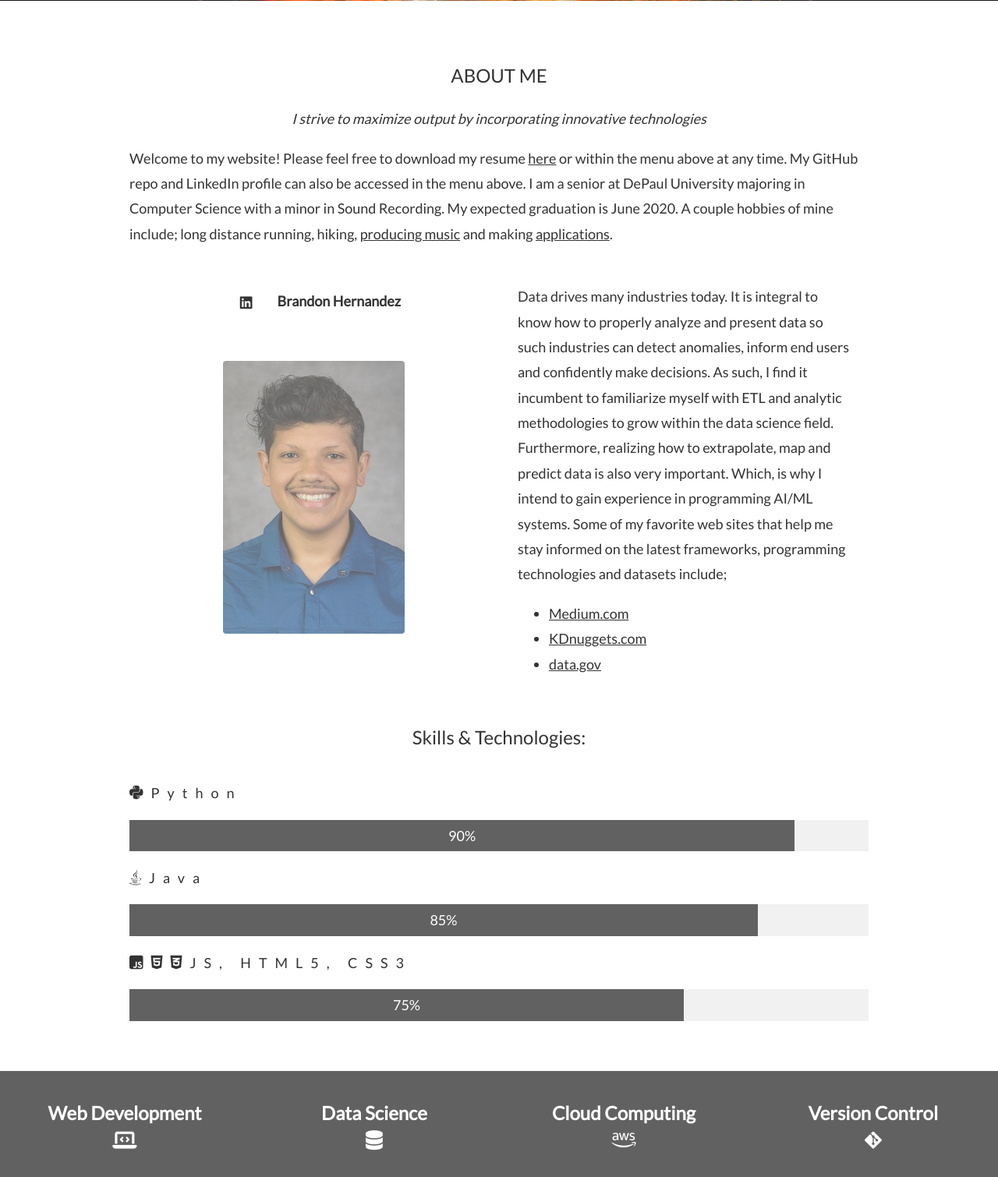
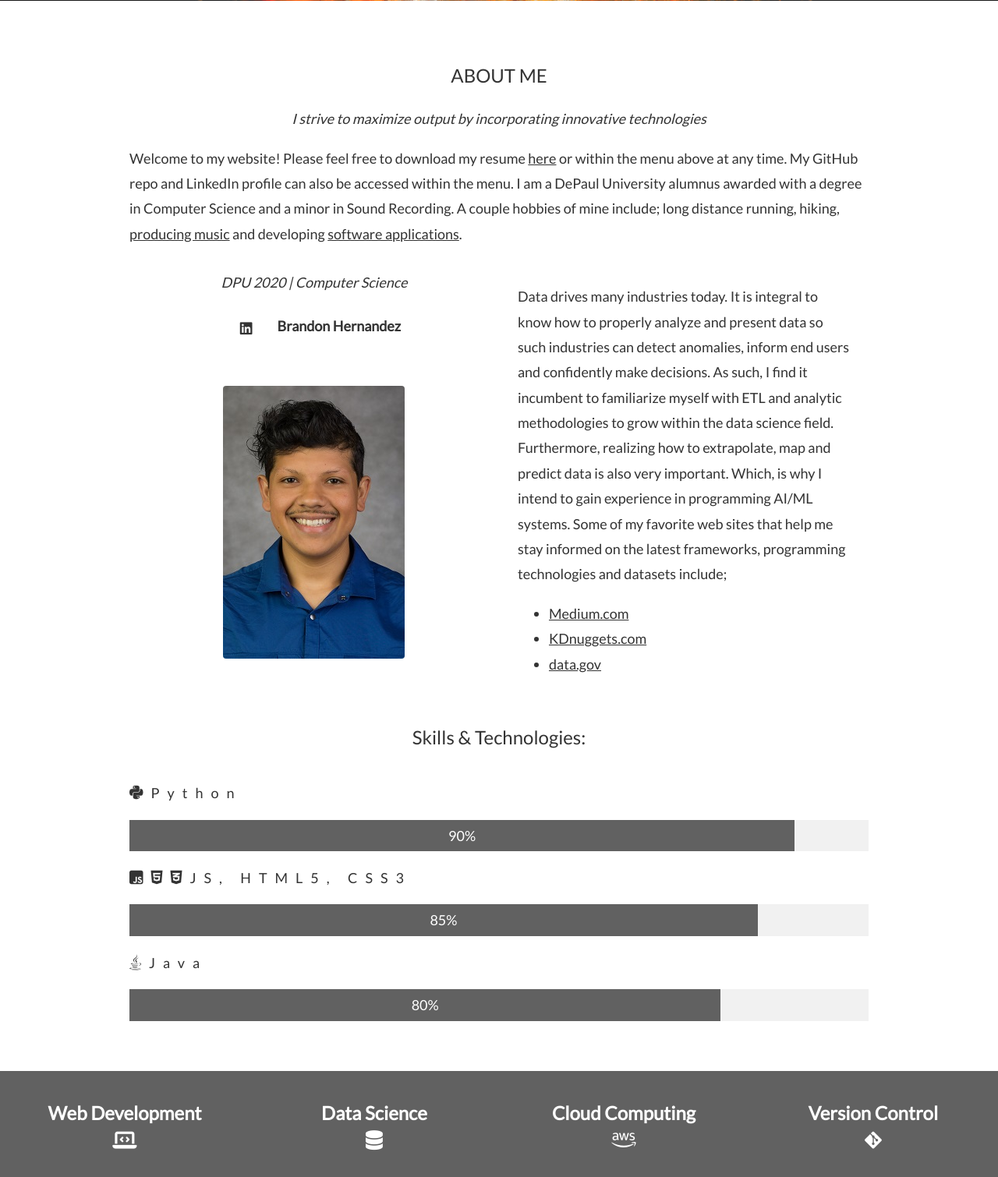
Before and after one commit to brandonhdz/portfolioWebApp, a Flask app: page / in a window 1280 px wide. Shown: the part 299-1809 px from the top of the page at 78% size. Run offline with Flask 2, Linux system fonts and the light colour scheme; some libraries are stand-ins or nearby versions.

Commit message:
Revamped site with updated projx

```diff
--- a/webApp/templates/index.html
+++ b/webApp/templates/index.html
@@ -53,15 +53,16 @@
   <h3 class="w3-center">ABOUT ME</h3>
   <p class="w3-center"><em>I strive to maximize output by incorporating innovative technologies</em></p>
   <p>Welcome to my website! Please feel free to download my resume <a href="../static/brandon_hdz_resume.pdf">here</a>
-    or within the menu above at any time. My GitHub repo and LinkedIn profile can also be accessed in the menu above.
-    I am a senior at DePaul University majoring in Computer Science with a minor in Sound Recording.
-    My expected graduation is June 2020. A couple hobbies of mine include; long distance running, hiking,
-    <a href="http://astralmatter.herokuapp.com" target="_blank">producing music</a> and making
-    <a href="https://github.com/brandonhdz" target="_blank">applications</a>.</p>
+    or within the menu above at any time. My GitHub repo and LinkedIn profile can also be accessed within the menu.
+    I am a DePaul University alumnus awarded with a degree in Computer Science and a minor in Sound Recording.
+    A couple hobbies of mine include; long distance running, hiking,
+    <a href="http://astralmatter.herokuapp.com" target="_blank">producing music</a> and developing
+    <a href="https://github.com/brandonhdz" target="_blank">software applications</a>.</p>
   <div class="w3-row">
     <div class="w3-col m6 w3-center w3-padding-large">
+      <em>DPU 2020 | Computer Science</em>
       <p><b><a href="https://www.linkedin.com/in/brandonhdz" target="_blank" class="w3-button w3-margin-right"><i style="font-size: large;" class="fab fa-linkedin w3-hover-opacity"></i></a>Brandon Hernandez</b></p><br>
-      <img src="../static/prof_pic350.jpg" class="w3-round w3-image w3-opacity w3-hover-opacity-off" alt="Profile Picture" width="233" height="350">
+      <img src="../static/prof_pic350.jpg" class="w3-round w3-image" alt="Profile Picture" width="233" height="350">
     </div>
 
     <!-- Hide this text on small devices -->
@@ -84,14 +85,15 @@
   <div class="w3-light-grey">
     <div class="w3-container w3-padding-small w3-dark-grey w3-center" style="width:90%">90%</div>
   </div>
-  <p class="w3-wide"><i class="fab fa-java icon-stats-medium"></i>Java</p>
+  <p class="w3-wide"><i class="fab fa-js-square icon-stats-medium"></i><i class="fab fa-html5 icon-stats-medium"></i><i class="fab fa-css3-alt icon-stats-medium"></i>JS, HTML5, CSS3</p>
   <div class="w3-light-grey">
     <div class="w3-container w3-padding-small w3-dark-grey w3-center" style="width:85%">85%</div>
   </div>
-  <p class="w3-wide"><i class="fab fa-js-square icon-stats-medium"></i><i class="fab fa-html5 icon-stats-medium"></i><i class="fab fa-css3-alt icon-stats-medium"></i>JS, HTML5, CSS3</p>
+  <p class="w3-wide"><i class="fab fa-java icon-stats-medium"></i>Java</p>
   <div class="w3-light-grey">
-    <div class="w3-container w3-padding-small w3-dark-grey w3-center" style="width:75%">75%</div>
+    <div class="w3-container w3-padding-small w3-dark-grey w3-center" style="width:80%">80%</div>
   </div>
+
 </div>
 
 <div class="w3-row w3-center w3-dark-grey w3-padding-16 career-stats">
@@ -123,42 +125,30 @@
 <!-- Container (Portfolio Section) -->
 <div class="w3-content w3-container w3-padding-64" id="portfolio">
   <h3 class="w3-center">Projects & Experience</h3>
-  <p class="w3-center"><em>Click on an image to see what areas I'm passionate about<br> Feel free to view or download the pdf!</em></p><br>
+  <p class="w3-center"><em>Click on an image to navigate to a project. <br> Feel free to view or download the pdf!</em></p><br>
 
   <!-- Responsive Grid. Four columns on tablets, laptops and desktops. Will stack on mobile devices/small screens (100% width) -->
-  <div class="w3-row-padding w3-center">
-    <div class="w3-col m3 remove-on-mobile">
-      <img src="../static/blue_lasers.jpg" style="width:100%" onclick="onClick(this)" class="w3-hover-opacity" alt="Blue Lasers">
+
+  <div class="w3-center w3-row-padding">
+    <div class="w3-col m4">
+      <p>USJobs API + Charts.js + DynamoDB</p>
+      <a href="https://jobsinit.herokuapp.com/" target="_blank">
+        <img src="../static/jobsinit.PNG" style="width:100%" class="w3-hover-opacity" title="Jobs.init | Job Aggregator" alt="jobsinit.png">
+      </a>
     </div>
 
-    <div class="w3-col m3">
-      <img src="../static/code_computer.jpg" style="width:100%" onclick="onClick(this)" class="w3-hover-opacity" alt="Code Computer">
+    <div class="w3-col m4">
+      <p>React MUI + NYT API + Charts.js</p>
+      <a href="https://nytlive.herokuapp.com/" target="_blank">
+        <img src="../static/nytlive.PNG" style="width:100%" class="w3-hover-opacity" title="News Flash | NYT Feed" alt="nytlive.png">
+      </a>
     </div>
 
-    <div class="w3-col m3 remove-on-mobile">
-      <img src="../static/motherboard.jpg" style="width:100%" onclick="onClick(this)" class="w3-hover-opacity" alt="Motherboard">
-    </div>
-
-    <div class="w3-col m3 remove-on-mobile">
-      <img src="../static/solar_panels.jpg" style="width:100%" onclick="onClick(this)" class="w3-hover-opacity" alt="Solar Panels">
-    </div>
-  </div>
-
-  <div class="w3-row-padding w3-center w3-section remove-on-mobile">
-    <div class="w3-col m3">
-      <img src="../static/windmill.jpg" style="width:100%" onclick="onClick(this)" class="w3-hover-opacity" alt="Windmill">
-    </div>
-
-    <div class="w3-col m3">
-      <img src="../static/microscope.jpg" style="width:100%" onclick="onClick(this)" class="w3-hover-opacity" alt="Microscope">
-    </div>
-
-    <div class="w3-col m3">
-      <img src="../static/pexels.jpg" style="width:100%" onclick="onClick(this)" class="w3-hover-opacity" alt="Pexels">
-    </div>
-
-    <div class="w3-col m3">
-      <img src="../static/light_bulbs.jpg" style="width:100%" onclick="onClick(this)" class="w3-hover-opacity" alt="Light Bulbs">
+    <div class="w3-col m4">
+      <p>Pure HTML, CSS, JS</p>
+      <a href="https://astralmatter.herokuapp.com/" target="_blank">
+        <img src="../static/astralmatter.PNG" style="width:100%" class="w3-hover-opacity" title= "Astral Matter | Music" alt="astalmatter.png">
+      </a>
     </div>
   </div>
 
@@ -198,21 +188,6 @@
         <i class="fa fa-phone fa-fw w3-hover-text-black w3-xlarge w3-margin-right"></i> Phone: (630) 506-0296<br>
         <i class="fa fa-envelope fa-fw w3-hover-text-black w3-xlarge w3-margin-right"></i> Email: <a href="mailto:bherna42@mail.depaul.edu">bherna42@mail.depaul.edu</a><br>
       </div>
-      <p>Enter your contact information below:</p>
-      <form action="mailto:bherna42@mail.depaul.edu" method="post" enctype="text/plain">
-        <div class="w3-row-padding" style="margin:0 -16px 8px -16px">
-          <div class="w3-half">
-            <input class="w3-input w3-border" type="text" placeholder="Name" required name="Name">
-          </div>
-          <div class="w3-half">
-            <input class="w3-input w3-border" type="text" placeholder="Email" required name="Email">
-          </div>
-        </div>
-        <input class="w3-input w3-border" type="text" placeholder="Message" required name="Message">
-        <button class="w3-button w3-black w3-right w3-section" type="submit" value="Send">
-          <i class="fa fa-paper-plane"></i> SEND MESSAGE
-        </button>
-      </form>
     </div>
   </div>
 </div>
```
Also changed, not shown: webApp/static/astralmatter.PNG (added), webApp/static/blue_lasers.jpg (deleted), webApp/static/code_computer.jpg (deleted), webApp/static/jobsinit.PNG (added), webApp/static/light_bulbs.jpg (deleted), webApp/static/microscope.jpg (deleted), webApp/static/motherboard.jpg (deleted), 3 other files.
